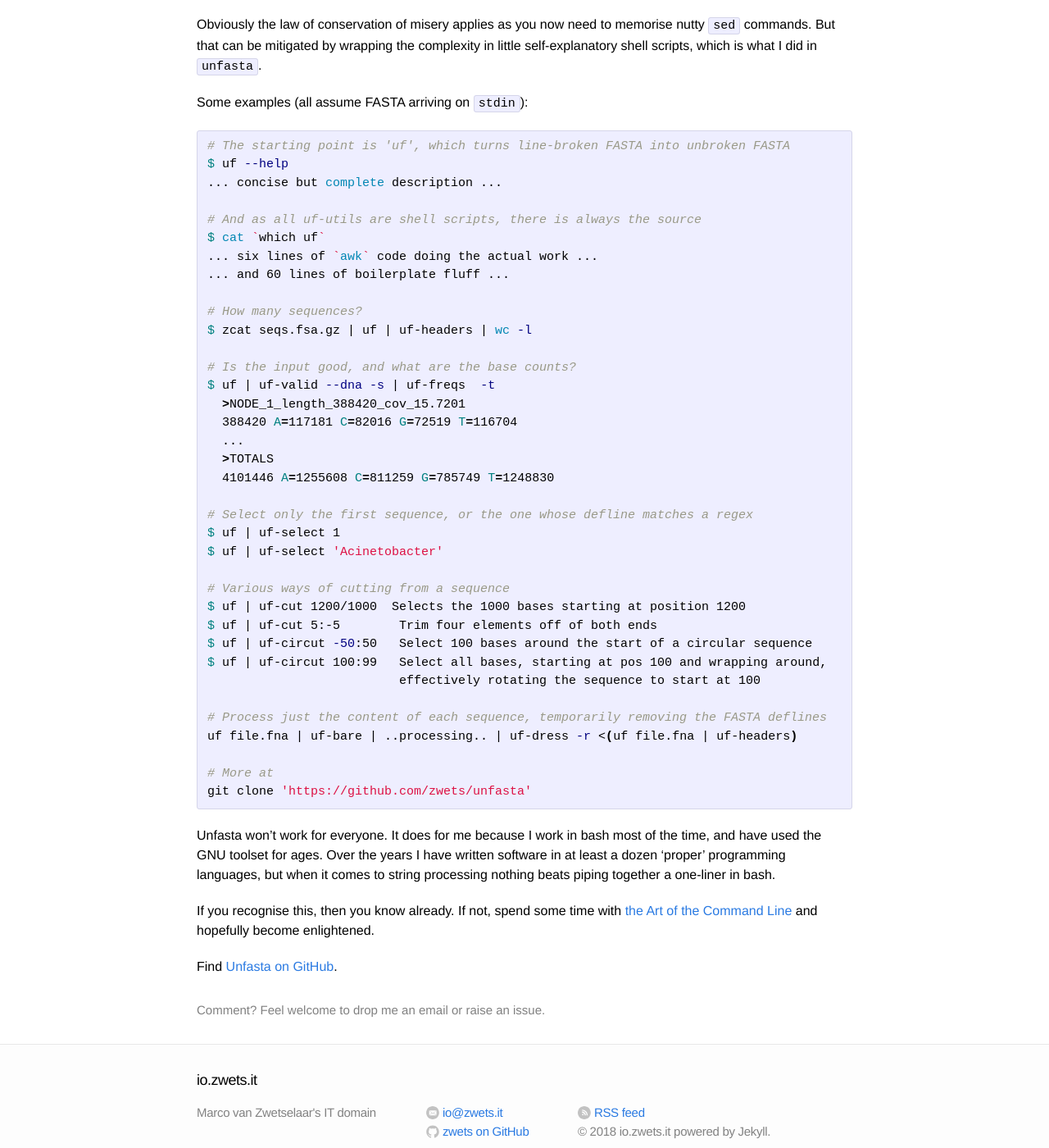
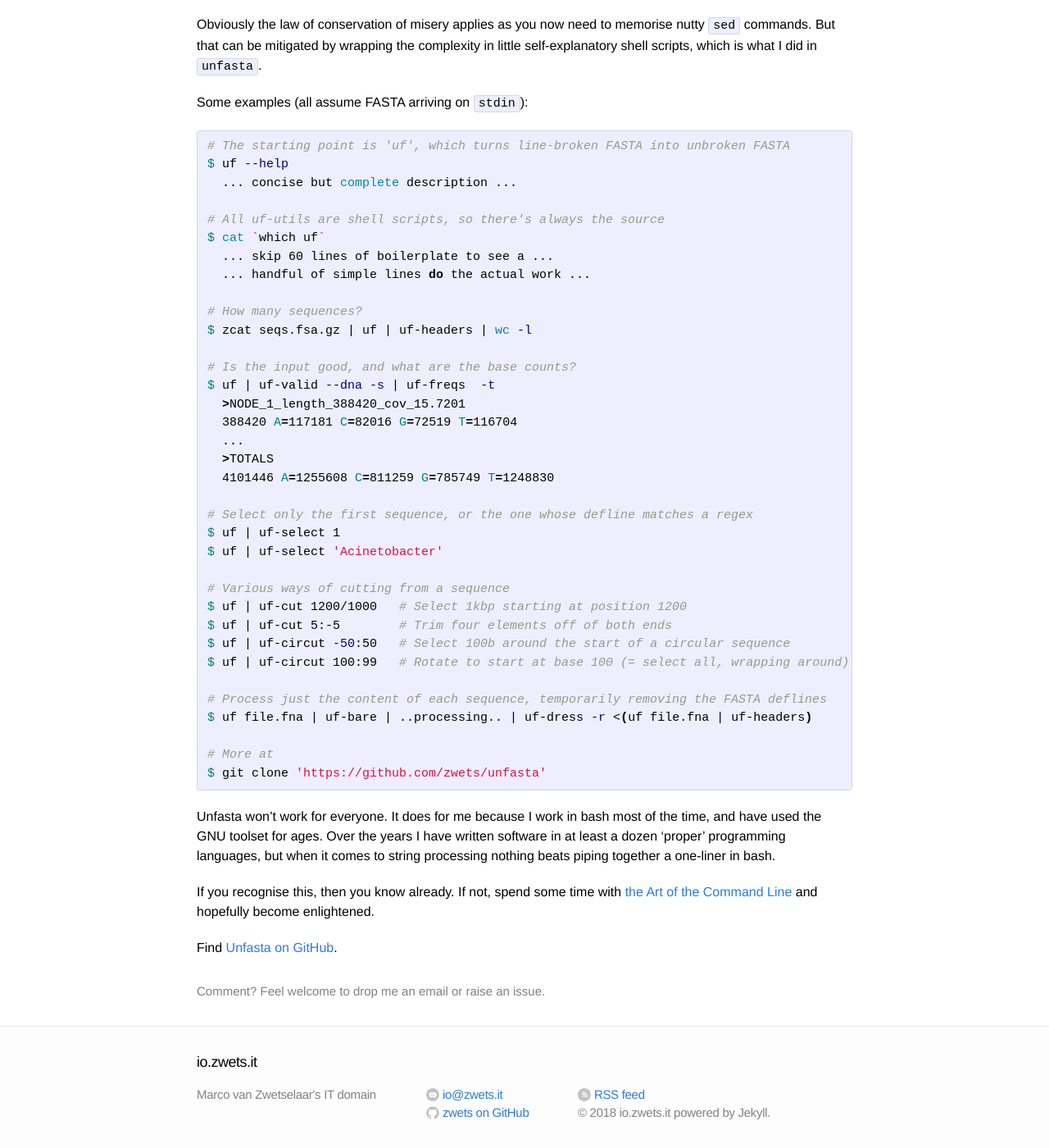
Before and after one commit to zwets/zwets.github.io, a Jekyll site: the page built from _posts/2016-01-22-introducing-unfasta.md, in a window 1280 px wide and 1400 px high, scrolled down 1354 px. Shown: the whole window at 82% size. Built offline with Jekyll 4.4.1, drawn with Linux system fonts in a browser that asks for light colours.

Commit message:
Minor cosmetics

````diff
--- a/_posts/2016-01-22-introducing-unfasta.md
+++ b/_posts/2016-01-22-introducing-unfasta.md
@@ -60,12 +60,12 @@ Some examples (all assume FASTA arriving on `stdin`):
 ```bash
 # The starting point is 'uf', which turns line-broken FASTA into unbroken FASTA
 $ uf --help
-... concise but complete description ...
+  ... concise but complete description ...
 
-# And as all uf-utils are shell scripts, there is always the source
+# All uf-utils are shell scripts, so there's always the source
 $ cat `which uf`
-... six lines of `awk` code doing the actual work ...
-... and 60 lines of boilerplate fluff ...
+  ... skip 60 lines of boilerplate to see a ...
+  ... handful of simple lines do the actual work ...
 
 # How many sequences?
 $ zcat seqs.fsa.gz | uf | uf-headers | wc -l
@@ -83,17 +83,16 @@ $ uf | uf-select 1
 $ uf | uf-select 'Acinetobacter'
 
 # Various ways of cutting from a sequence
-$ uf | uf-cut 1200/1000  Selects the 1000 bases starting at position 1200
-$ uf | uf-cut 5:-5        Trim four elements off of both ends
-$ uf | uf-circut -50:50   Select 100 bases around the start of a circular sequence
-$ uf | uf-circut 100:99   Select all bases, starting at pos 100 and wrapping around,
-                          effectively rotating the sequence to start at 100
+$ uf | uf-cut 1200/1000   # Select 1kbp starting at position 1200
+$ uf | uf-cut 5:-5        # Trim four elements off of both ends
+$ uf | uf-circut -50:50   # Select 100b around the start of a circular sequence
+$ uf | uf-circut 100:99   # Rotate to start at base 100 (= select all, wrapping around)
 
 # Process just the content of each sequence, temporarily removing the FASTA deflines
-uf file.fna | uf-bare | ..processing.. | uf-dress -r <(uf file.fna | uf-headers)
+$ uf file.fna | uf-bare | ..processing.. | uf-dress -r <(uf file.fna | uf-headers)
 
 # More at
-git clone 'https://github.com/zwets/unfasta'
+$ git clone 'https://github.com/zwets/unfasta'
 ```
 
 Unfasta won't work for everyone.  It does for me because I work in bash most of the time, and have used the GNU toolset for ages.  Over the years I have written software in at least a dozen 'proper' programming languages, but when it comes to string processing nothing beats piping together a one-liner in bash.
````
